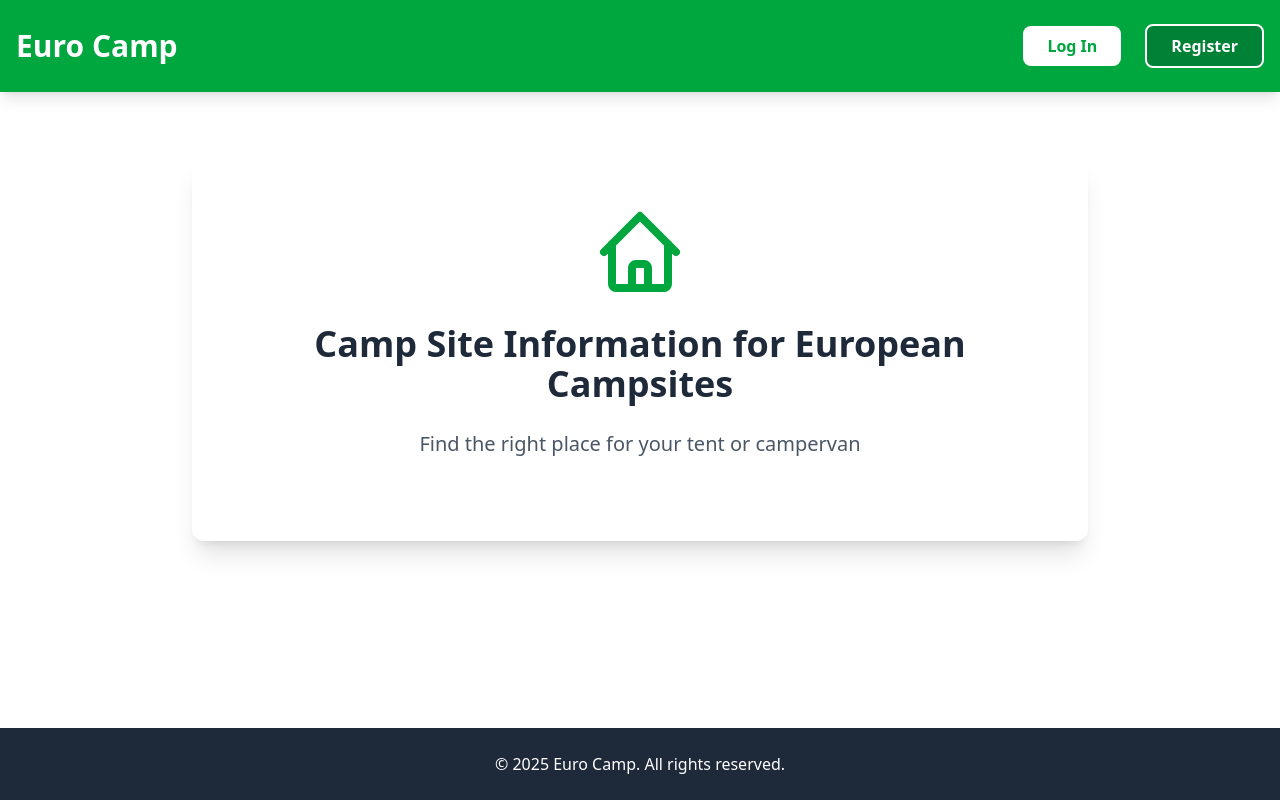
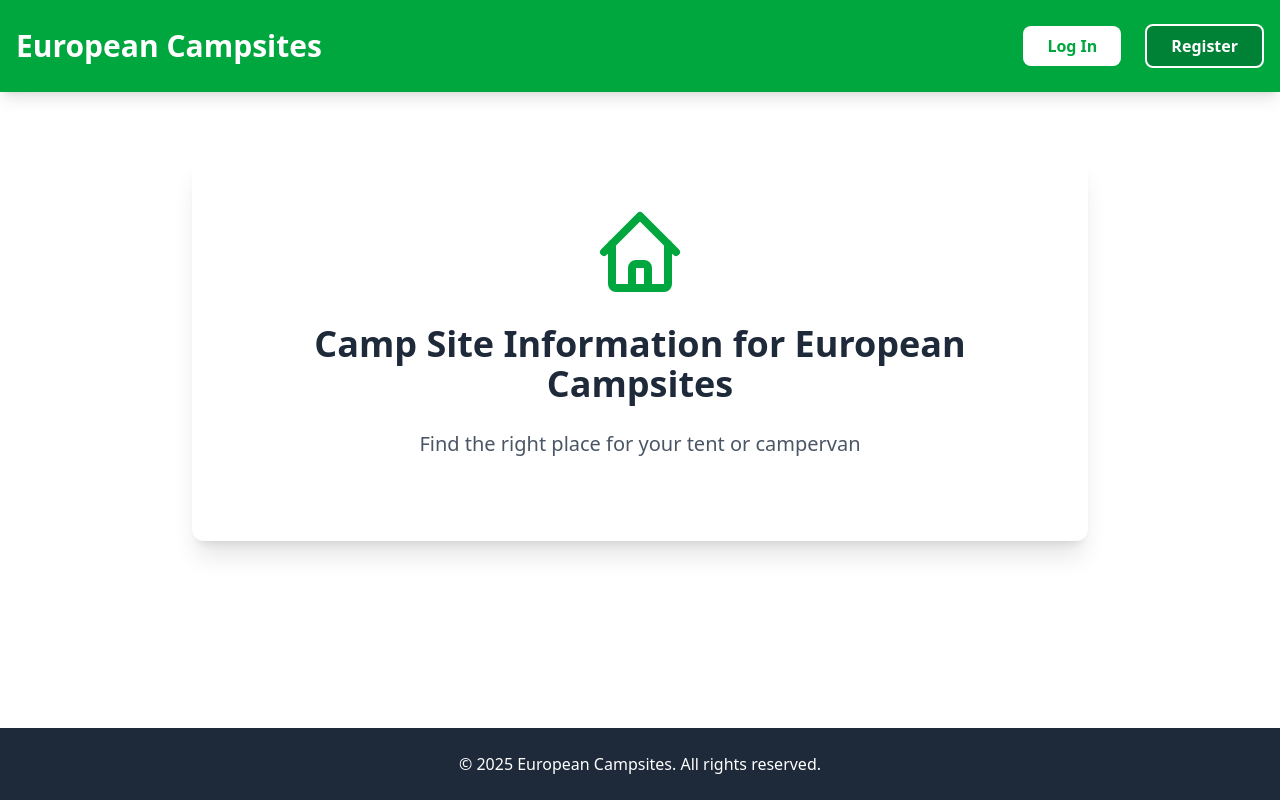
Before and after one commit to Spondycode/euro-camp, a Django app: template templates/home.html in a window 1280 px wide. Run offline with Django 5.2, Linux system fonts and the light colour scheme; the template is opened without the code that fills it, so the values that code supplies are empty; style sheets or scripts are compiled from the project's sources.

Commit message:
Small changes on home page
trying to change the header

```diff
--- a/templates/base.html
+++ b/templates/base.html
@@ -4,7 +4,7 @@
 <head>
     <meta charset="UTF-8">
     <meta name="viewport" content="width=device-width, initial-scale=1.0">
-    <title>{% block title %}Euro Camp{% endblock %}</title>
+    <title>{% block title %}Euro Campsites{% endblock %}</title>
     <link href="{% static 'css/output.css' %}" rel="stylesheet">
 </head>
 <body class="min-h-screen flex flex-col">
--- a/templates/home.html
+++ b/templates/home.html
@@ -7,11 +7,11 @@
 <header class="bg-green-600 text-white shadow-lg">
     <div class="container mx-auto px-4 py-6">
         <div class="flex justify-between items-center">
-            <h1 class="text-3xl font-bold">Euro Camp</h1>
+            <h1 class="text-3xl font-bold">European Campsites</h1>
             <nav class="flex items-center space-x-6">
                 {% if user.is_authenticated %}
                     <a href="{% url 'campsites_list' %}" class="text-white hover:text-green-100 font-semibold transition">Campsites</a>
-                    <span class="text-white">Welcome, {{ user.username }}!</span>
+                    <span class="text-white">Welcome {{ user.username }}!</span>
                     <a href="{% url 'logout' %}" class="bg-white text-green-600 px-6 py-2 rounded-lg font-semibold hover:bg-green-50 transition">
                         Log Out
                     </a>
@@ -103,7 +103,7 @@
 <!-- Footer -->
 <footer class="bg-gray-800 text-white py-6 mt-auto">
     <div class="container mx-auto px-4 text-center">
-        <p>&copy; {% now "Y" %} Euro Camp. All rights reserved.</p>
+        <p>&copy; {% now "Y" %} European Campsites. All rights reserved.</p>
     </div>
 </footer>
 {% endblock %}
```
